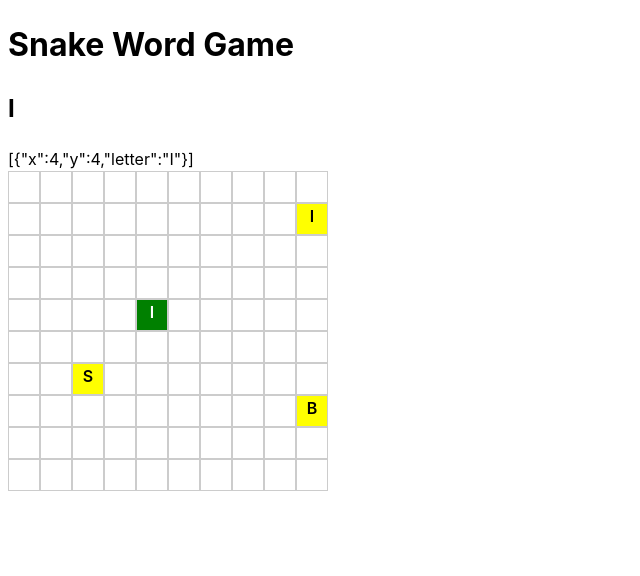
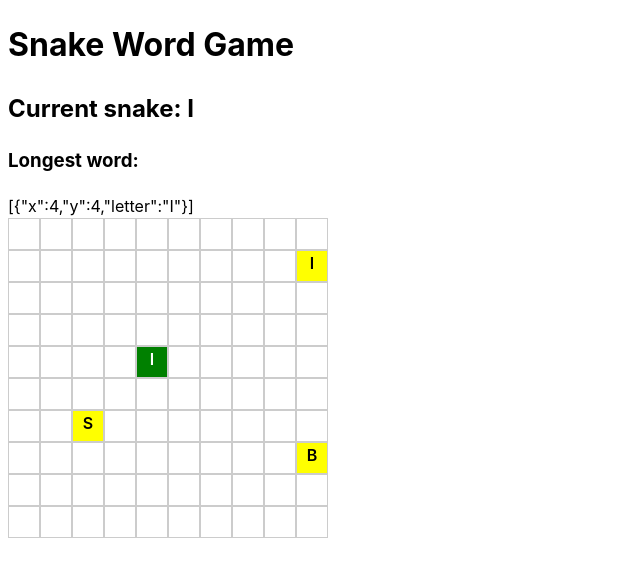
Before and after one commit to yegorkay/snake-word, a React (Vite) app: page / in a window 1280 px wide. Shown: the top 576 px of the page, without its empty margins (0-640 px from the left). Built offline with nearby package versions, Linux system fonts and the light colour scheme.

Commit message:
find longest word

```diff
--- a/src/App.tsx
+++ b/src/App.tsx
@@ -79,6 +79,35 @@ const Grid = ({ grid }: { grid: CellType[][]; letters: Coordinate[] }) => {
     </div>
   );
 };
+
+function findLongestValidWordAtEnd(
+  snakeSegments: SnakeSegment[],
+  validWordSet: Set<string> | undefined,
+) {
+  // Get letters in the order they appear in the snake
+  const letters = snakeSegments
+    .map((segment) => segment.letter)
+    .join("")
+    .toLowerCase();
+
+  let longestWord = ""; // Initialize a variable to hold the longest word
+
+  // Start checking from the end of the snake
+  for (let end = letters.length; end > 0; end--) {
+    for (let start = 0; start < end; start++) {
+      const substring = letters.slice(start, end);
+      // Check if the substring is in the validWordSet
+      if (
+        validWordSet?.has(substring) &&
+        substring.length > longestWord.length
+      ) {
+        longestWord = substring; // Update longestWord if a longer valid word is found
+      }
+    }
+  }
+
+  return longestWord; // Return the longest valid word found
+}
 
 // Function to generate an empty grid
 function generateEmptyGrid(): CellType[][] {
@@ -195,6 +224,7 @@ const Game = () => {
   }); // Current direction of movement
 
   const [gameOver, setGameOver] = useState(false); // Track game over state
+  const [longestWord, setLongestWord] = useState("");
 
   const { data: validWordSet } = useQuery({
     queryFn: () =>
@@ -291,10 +321,11 @@ const Game = () => {
         // Place two new random letters on the grid
         setGrid(placeNewLetter(updatedGrid));
 
-        const snakeLetters = getSnakeLetters(snake);
+        const longestValidWord = findLongestValidWordAtEnd(snake, validWordSet);
 
-        if (validWordSet?.has(snakeLetters)) {
-          console.log(`Found a valid word: ${snakeLetters}`);
+        if (longestValidWord.length > 1) {
+          console.log(`Found a valid word: ${longestValidWord}`);
+          setLongestWord(longestValidWord);
         }
       }
 
@@ -366,7 +397,8 @@ const Game = () => {
   return (
     <div>
       <h1>Snake Word Game</h1>
-      <h2>{gameOver ? "Game Over!" : getSnakeLetters(snake)}</h2>
+      <h2>Current snake: {gameOver ? "Game Over!" : getSnakeLetters(snake)}</h2>
+      <h3>Longest word: {longestWord}</h3>
       {JSON.stringify(snake)}
       <Grid grid={grid} letters={letters} />
     </div>
```
